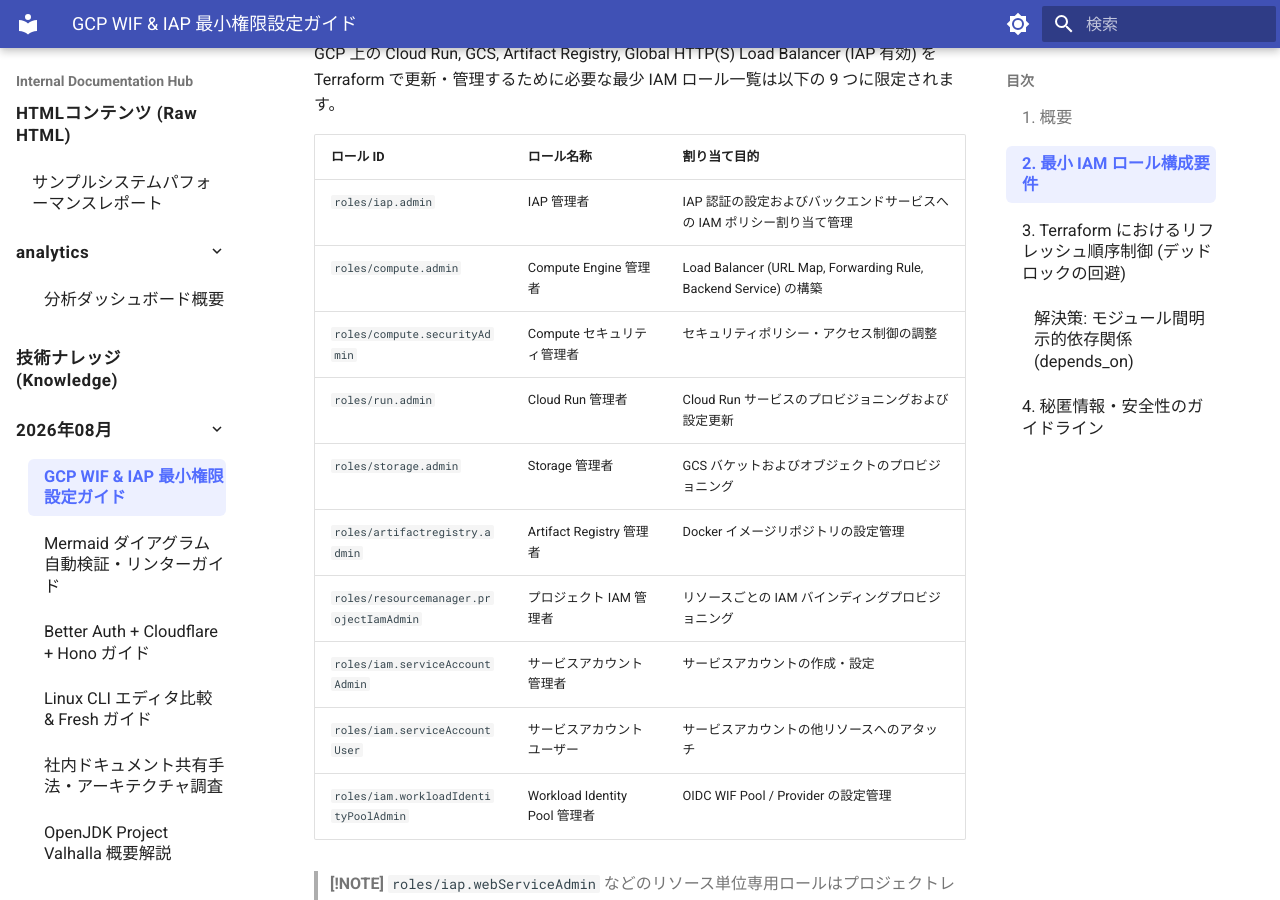
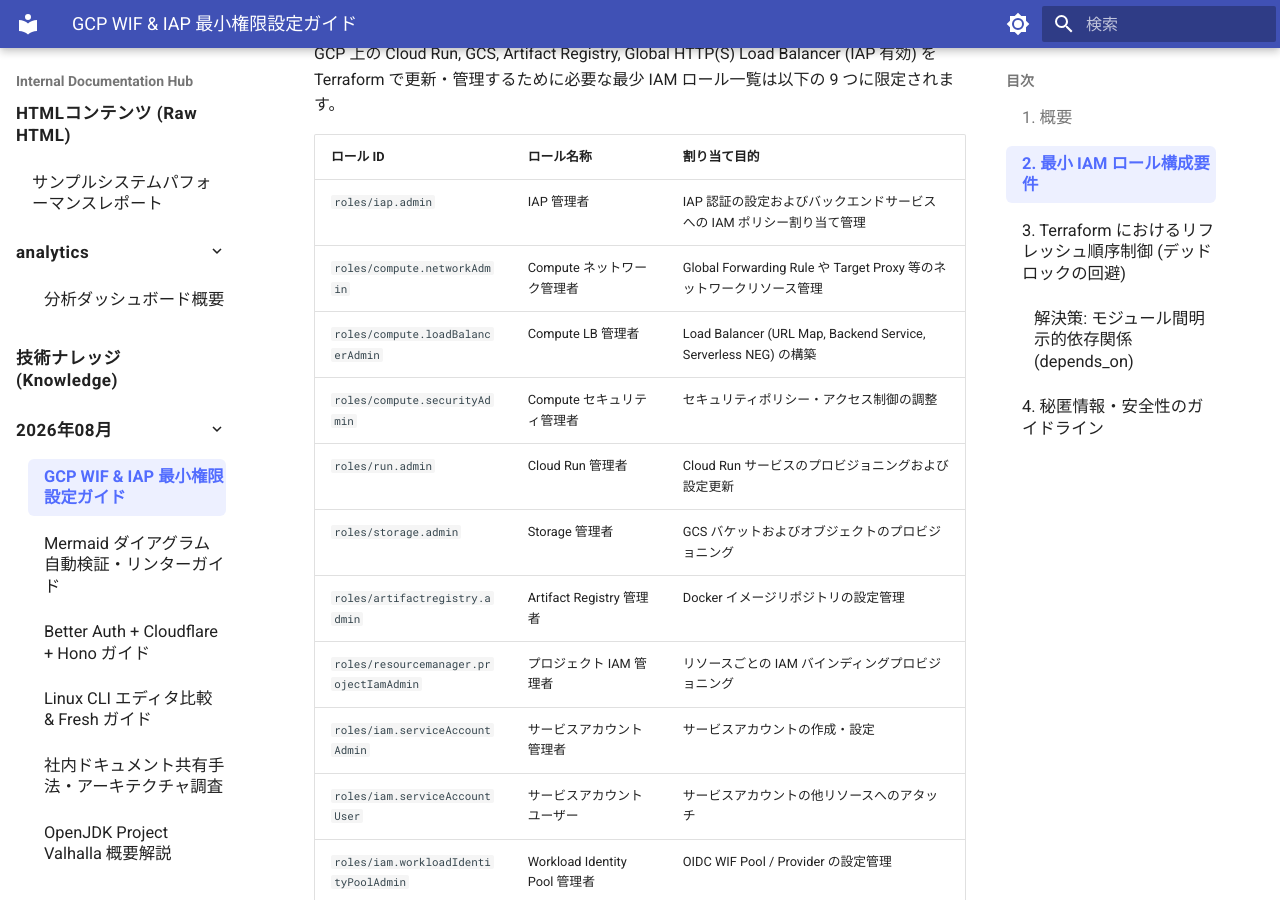
Before and after one commit to oharato/docs-repo, an MkDocs documentation site: the page built from docs/knowledge/2026-08/2026-08-09_gcp_wif_iap_least_privilege_guide.md, in a window 1280 px wide and 900 px high, scrolled down 492 px. Built offline with MkDocs 1.6.1 and Material for MkDocs 9.7.7, drawn with Linux system fonts in a browser that asks for light colours.

Commit message:
docs: update GCP WIF & IAP Least Privilege Guide with compute.networkAdmin and compute.loadBalancerAdmin

```diff
--- a/docs/knowledge/2026-08/2026-08-09_gcp_wif_iap_least_privilege_guide.md
+++ b/docs/knowledge/2026-08/2026-08-09_gcp_wif_iap_least_privilege_guide.md
@@ -13,7 +13,8 @@
 | ロール ID | ロール名称 | 割り当て目的 |
 | :--- | :--- | :--- |
 | `roles/iap.admin` | IAP 管理者 | IAP 認証の設定およびバックエンドサービスへの IAM ポリシー割り当て管理 |
-| `roles/compute.admin` | Compute Engine 管理者 | Load Balancer (URL Map, Forwarding Rule, Backend Service) の構築 |
+| `roles/compute.networkAdmin` | Compute ネットワーク管理者 | Global Forwarding Rule や Target Proxy 等のネットワークリソース管理 |
+| `roles/compute.loadBalancerAdmin` | Compute LB 管理者 | Load Balancer (URL Map, Backend Service, Serverless NEG) の構築 |
 | `roles/compute.securityAdmin` | Compute セキュリティ管理者 | セキュリティポリシー・アクセス制御の調整 |
 | `roles/run.admin` | Cloud Run 管理者 | Cloud Run サービスのプロビジョニングおよび設定更新 |
 | `roles/storage.admin` | Storage 管理者 | GCS バケットおよびオブジェクトのプロビジョニング |
```
Also changed, not shown: docs/system/pitfalls_and_tips.md (+2 -1 lines).
